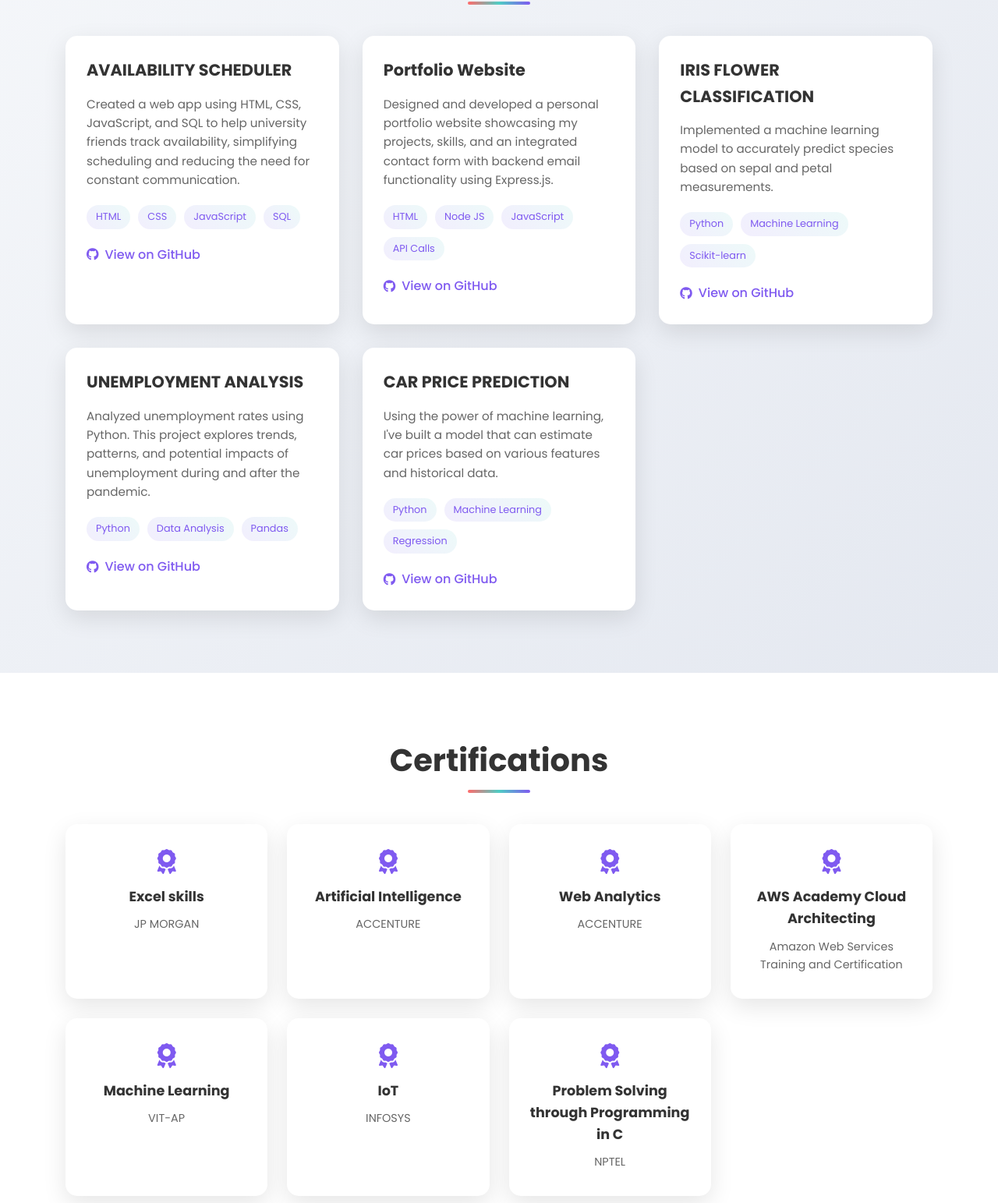
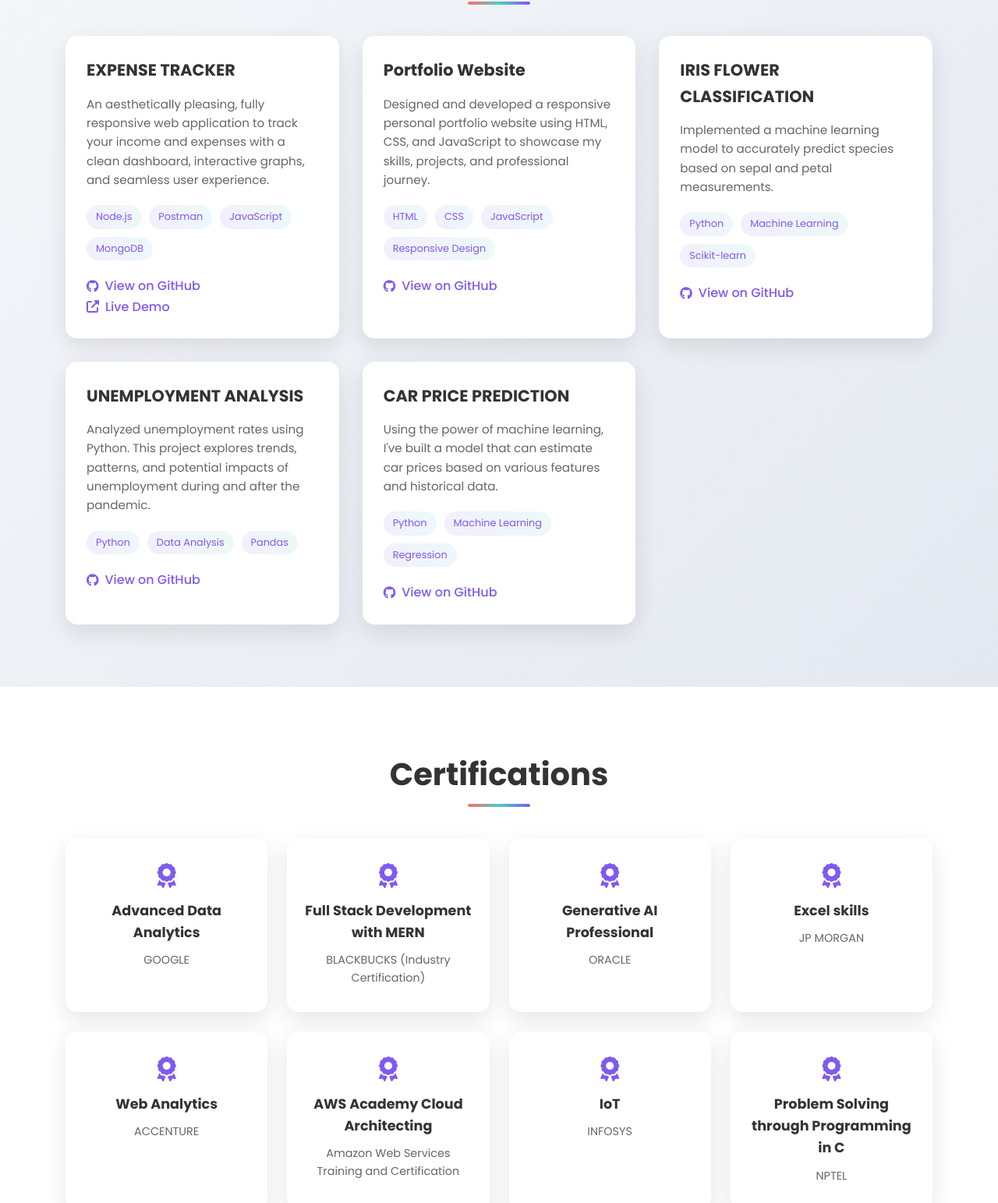
Before and after one commit to SANA-FARHEEN-MOHAMMAD/my-portfolio, a website: page public/index.html in a window 1280 px wide. Shown: the part 2719-4262 px from the top of the page at 78% size. Drawn offline with Linux system fonts and the light colour scheme.

Commit message:
Update index.html

```diff
--- a/public/index.html
+++ b/public/index.html
@@ -875,7 +875,7 @@ INTERNSHIPS SECTION
 
 .internship-title {
   font-size: 1.5rem;
-  margin-bottom: 5px;
+  margin-bottom: 2px;
   color: var(--text-color);
 }
 
@@ -1351,7 +1351,7 @@ RESPONSIVE STYLES
           <i class="fas fa-graduation-cap"></i>
           <h3>VIT-AP UNIVERSITY</h3>
           <p>Computer Science Engineering</p>
-          <p class="year">2022 - Present</p>
+          <p class="year">2020 - Present</p>
           <span class="grade">CGPA: 8.44</span>
         </div>
 
@@ -1360,7 +1360,7 @@ RESPONSIVE STYLES
           <i class="fas fa-book-open"></i>
           <h3>BHASHYAM JR.COLLEGE</h3>
           <p>MPC</p>
-          <p class="year">2020 - 2022</p>
+          <p class="year">2018 - 2020</p>
           <span class="grade">CGPA: 9.46</span>
         </div>
 
@@ -1369,7 +1369,7 @@ RESPONSIVE STYLES
           <i class="fas fa-school"></i>
           <h3>LOYOLA PUBLIC SCHOOL</h3>
           <p>School Education</p>
-          <p class="year">2014 - 2020</p>
+          <p class="year">2013 - 2018</p>
           <span class="grade">CGPA: 9.0</span>
         </div>
       </div>
@@ -1436,36 +1436,39 @@ RESPONSIVE STYLES
         <!-- Project 1: AVAILABILITY SCHEDULER (now first) -->
         <div class="project-card">
           <div class="project-content">
-            <h3 class="project-title">AVAILABILITY SCHEDULER</h3>
-            <p class="project-description">Created a web app using HTML, CSS, JavaScript, and SQL to help university friends track availability, simplifying scheduling and reducing the need for constant communication.</p>
+            <h3 class="project-title">EXPENSE TRACKER</h3>
+            <p class="project-description">An aesthetically pleasing, fully responsive web application to track your income and expenses with a clean dashboard, interactive graphs, and seamless user experience. </p>
+
+            <div class="project-tags">
+              <span class="project-tag">Node.js</span>
+              <span class="project-tag">Postman</span>
+              <span class="project-tag">JavaScript</span>
+              <span class="project-tag">MongoDB</span>
+            </div>
+
+            <a href="https://github.com/SANA-FARHEEN-MOHAMMAD/Expense-Tracker" class="project-link" target="_blank">
+              <i class="fab fa-github"></i> View on GitHub
+            </a><BR>
+            <a href="https://expense-tracker-1-vbbg.onrender.com" class="project-link" target="_blank">
+              <i class="fas fa-external-link-alt"></i> Live Demo
+            </a>
+          </div>
+        </div>
+
+        <!-- Project 2: Portfolio Website (new project) -->
+        <div class="project-card">
+          <div class="project-content">
+            <h3 class="project-title">Portfolio Website</h3>
+            <p class="project-description">Designed and developed a responsive personal portfolio website using HTML, CSS, and JavaScript to showcase my skills, projects, and professional journey.</p>
 
             <div class="project-tags">
               <span class="project-tag">HTML</span>
               <span class="project-tag">CSS</span>
               <span class="project-tag">JavaScript</span>
-              <span class="project-tag">SQL</span>
+              <span class="project-tag">Responsive Design</span>
             </div>
 
-            <a href="https://github.com/SANA-FARHEEN-MOHAMMAD/Availability-Scheduler" class="project-link" target="_blank">
-              <i class="fab fa-github"></i> View on GitHub
-            </a>
-          </div>
-        </div>
-
-        <!-- Project 2: Portfolio Website (new project) -->
-        <div class="project-card">
-          <div class="project-content">
-            <h3 class="project-title">Portfolio Website</h3>
-            <p class="project-description">Designed and developed a personal portfolio website showcasing my projects, skills, and an integrated contact form with backend email functionality using Express.js.</p>
-
-            <div class="project-tags">
-              <span class="project-tag">HTML</span>
-              <span class="project-tag">Node JS</span>
-              <span class="project-tag">JavaScript</span>
-              <span class="project-tag">API Calls</span>
-            </div>
-
-            <a href="https://github.com/SANA-FARHEEN-MOHAMMAD/my-portfolio" class="project-link" target="_blank">
+            <a href="https://github.com/SANA-FARHEEN-MOHAMMAD" class="project-link" target="_blank">
               <i class="fab fa-github"></i> View on GitHub
             </a>
           </div>
@@ -1538,6 +1541,35 @@ RESPONSIVE STYLES
       <h2 class="section-title">Certifications</h2>
 
       <div class="certifications-grid">
+        <div class="certification-card">
+          <i class="fas fa-award"></i>
+          <h3>Advanced Data Analytics</h3>
+          <p>GOOGLE</p>
+          <!-- Certificate image on hover -->
+          <div class="cert-image-container">
+            <img src="images/google.png" alt="JP MORGAN Excel Skills Certificate" class="cert-image">
+          </div>
+        </div>
+
+        <div class="certification-card">
+          <i class="fas fa-award"></i>
+          <h3>Full Stack Development with MERN</h3>
+          <p>BLACKBUCKS (Industry Certification)</p>
+          <!-- Certificate image on hover -->
+          <div class="cert-image-container">
+            <img src="images/blackbucks.png" alt="JP MORGAN Excel Skills Certificate" class="cert-image">
+          </div>
+        </div>
+
+        <div class="certification-card">
+          <i class="fas fa-award"></i>
+          <h3>Generative AI Professional</h3>
+          <p>ORACLE</p>
+          <!-- Certificate image on hover -->
+          <div class="cert-image-container">
+            <img src="images/oracle.png" alt="JP MORGAN Excel Skills Certificate" class="cert-image">
+          </div>
+        </div>
         <!-- Certification 1 -->
         <div class="certification-card">
           <i class="fas fa-award"></i>
@@ -1549,17 +1581,6 @@ RESPONSIVE STYLES
           </div>
         </div>
 
-        <!-- Certification 2 -->
-        <div class="certification-card">
-          <i class="fas fa-award"></i>
-          <h3>Artificial Intelligence</h3>
-          <p>ACCENTURE</p>
-          <!-- Certificate image on hover -->
-          <div class="cert-image-container">
-            <img src="images/web.png" alt="ACCENTURE AI Certificate" class="cert-image">
-          </div>
-        </div>
-
         <!-- Certification 3 -->
         <div class="certification-card">
           <i class="fas fa-award"></i>
@@ -1582,17 +1603,6 @@ RESPONSIVE STYLES
           </div>
         </div>
 
-        <!-- Certification 5 -->
-        <div class="certification-card">
-          <i class="fas fa-award"></i>
-          <h3>Machine Learning</h3>
-          <p>VIT-AP</p>
-          <!-- Certificate image on hover -->
-          <div class="cert-image-container">
-            <img src="images/ml.png" alt="VIT-AP Machine Learning Certificate" class="cert-image">
-          </div>
-        </div>
-
         <!-- Certification 6 -->
         <div class="certification-card">
           <i class="fas fa-award"></i>
@@ -1633,7 +1643,7 @@ RESPONSIVE STYLES
             <i class="fas fa-briefcase"></i>
           </div>
           <div>
-            <h3 class="internship-title">Data Science Intern</h3>
+            <h3 class="internship-title">Data Science Intern</h3><p style="color: gray; text-align:center;">Remote, May 2024-June 2024</p>
             <p class="internship-company">OASIS INFOBYTE</p>
           </div>
         </div>
```
